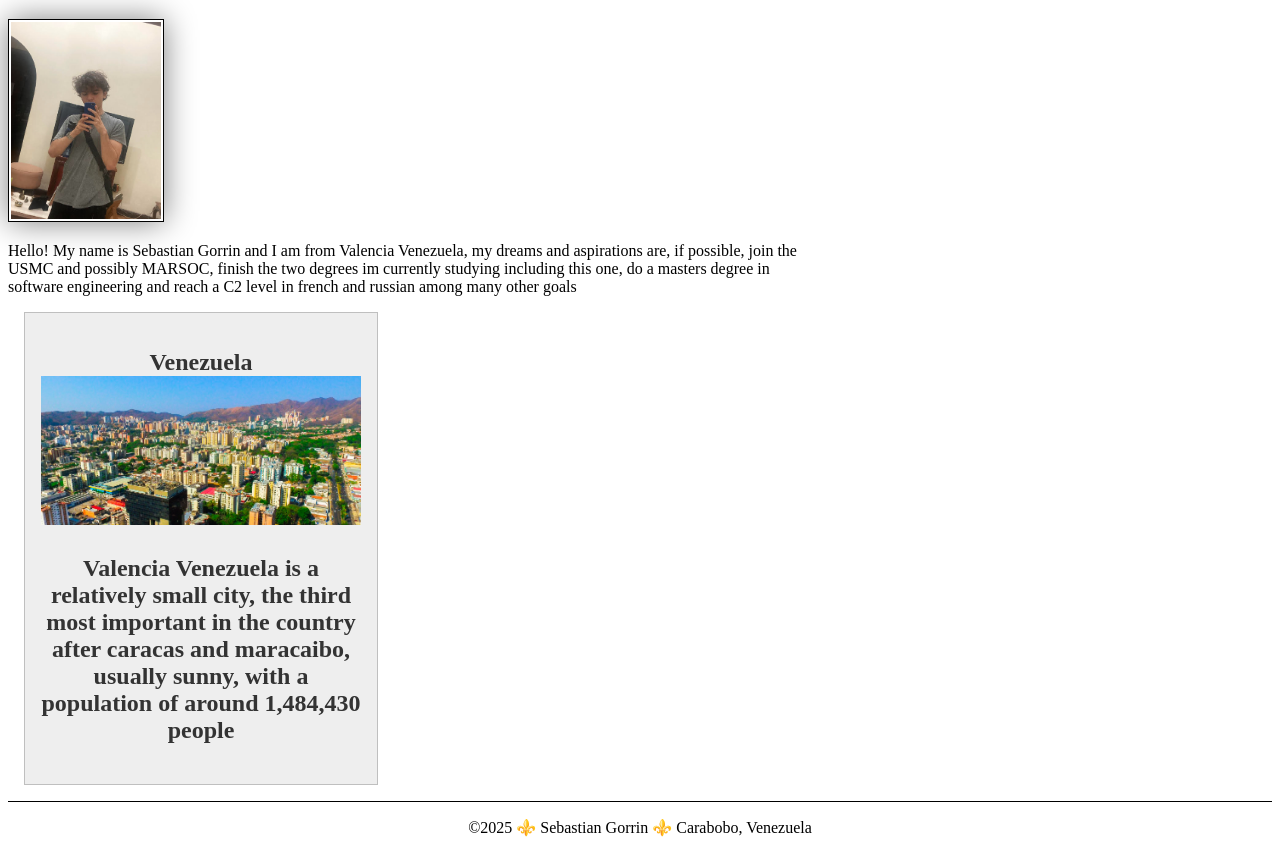
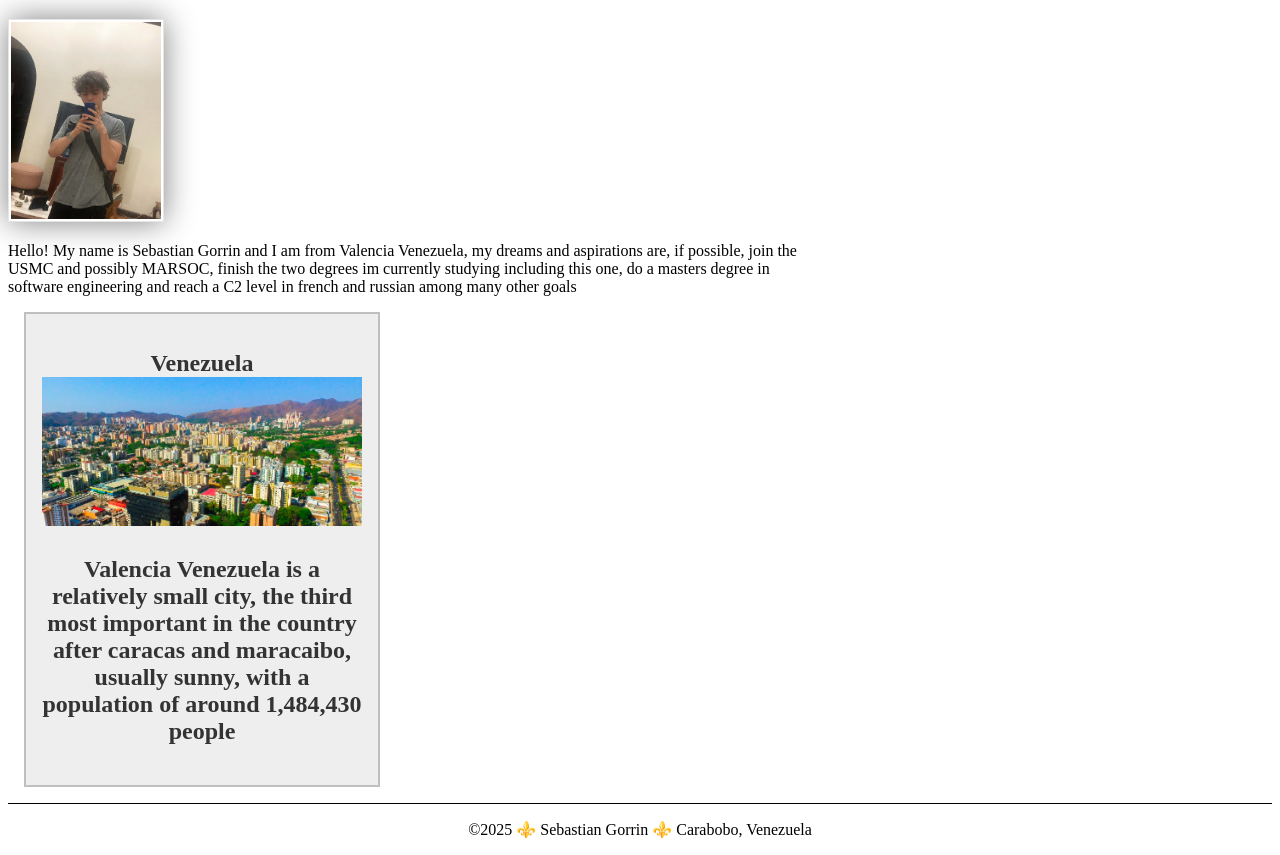
Before and after one commit to sgorrinmedina/wdd130, a plain HTML site: page index.html in a window 1280 px wide. Shown: the part 205-1060 px from the top of the page. Drawn offline with Linux system fonts and the light colour scheme.

Commit message:
styles css commited

```diff
--- a/styles/styles.css
+++ b/styles/styles.css
@@ -1,3 +1,11 @@
+:root {
+  --heading-background-color: #f06;
+  --heading-text-color: #333;
+  --heading-font: 'Montserrat', Helvetica, sans-serif;
+  --padding: 1rem;
+  --border: 1px solid rgb(0 0 0 / 0.1);
+}
+
 nav {
   background-color: darkblue;
   padding: 10px;
@@ -13,7 +21,7 @@ h1 {
 main img {
     width: 150px;
     height: auto;
-    border: 1px solid black;
+    border: var(--border);
     padding: 2px;
     box-shadow: 0 0 30px gray;
 }
@@ -22,16 +30,17 @@ p {
 }
 main {
   max-width: 800px;
+}
 
-}
 aside {
   width: 20rem;
   margin: 1rem;
-  border: 1px solid rgb(0 0 0 / 0.2); /* 1️⃣ */
+  border: 2px solid rgb(0 0 0 / 0.2); /* 1️⃣ */
   padding: 1rem;
   background-color: #eee;
   color: #333;
   text-align: center;
+  font: var(--heading-font);
 }
 aside img {
   width: 320px;
```
